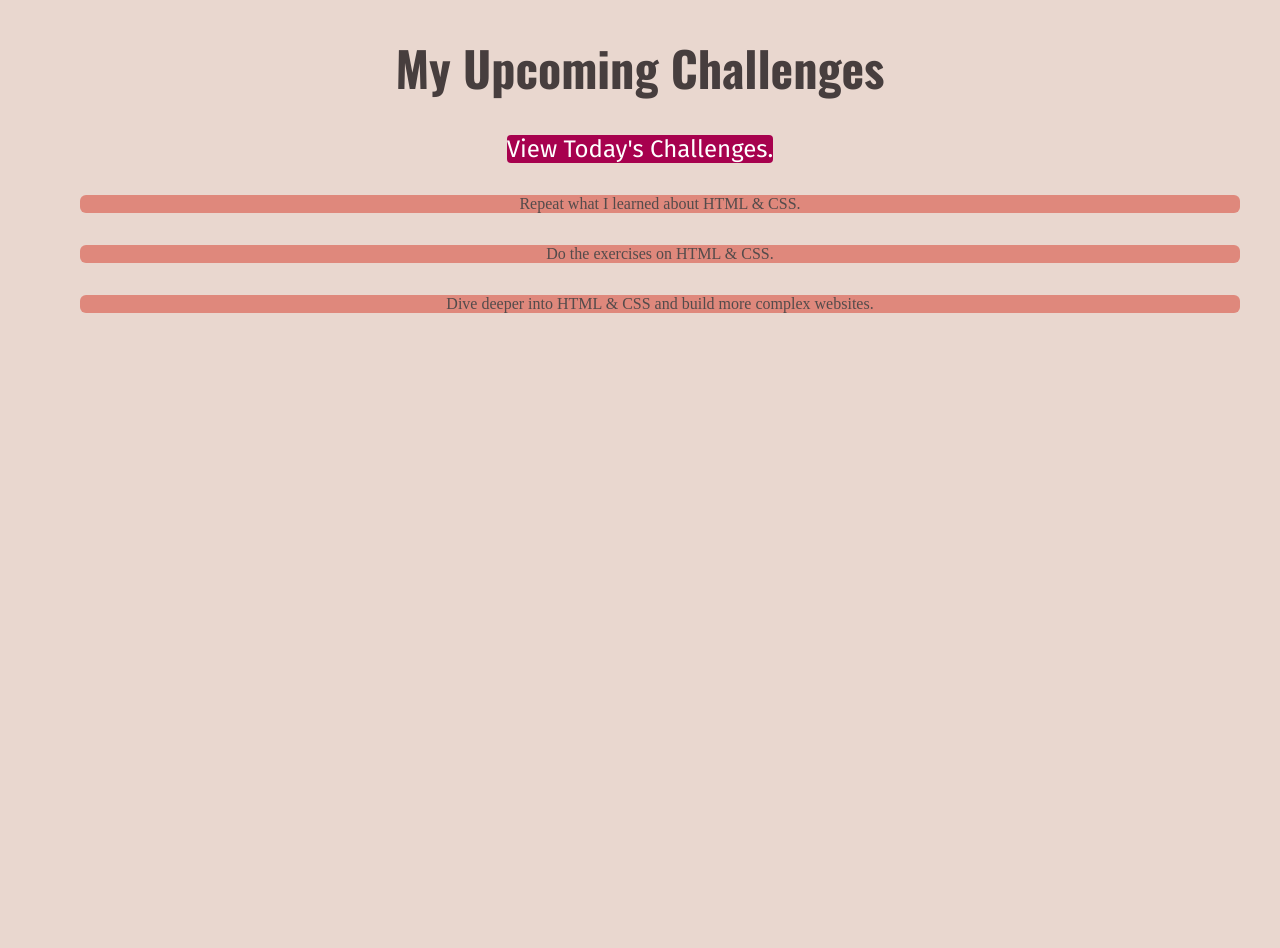
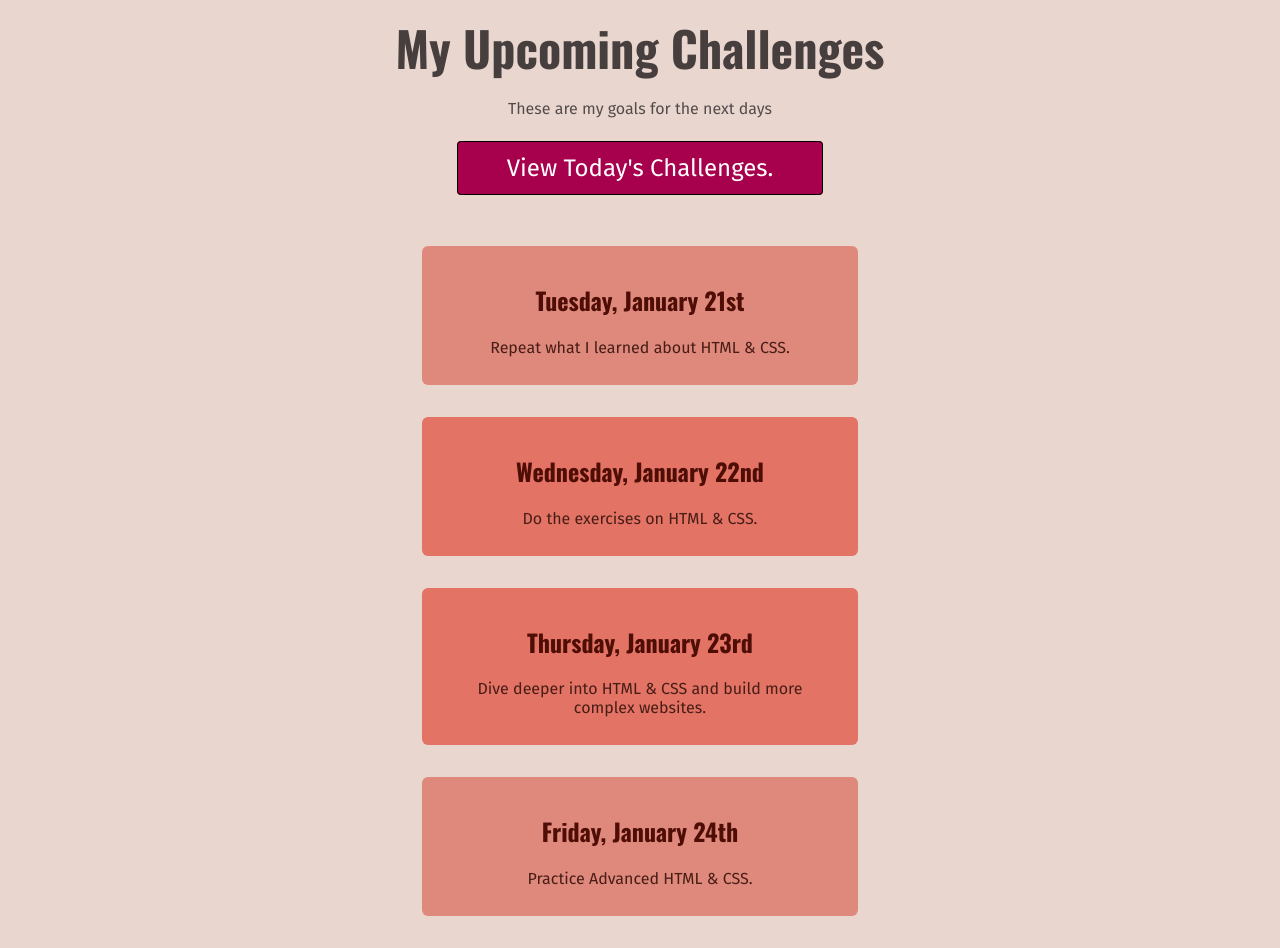
Before and after one commit to jarjishSiddibapa/first-website, a plain HTML site: page full-week.html in a window 1280 px wide. Before the commit the page ends 800 px from the top, so only its background shows below. Drawn offline with nearby package versions, Linux system fonts and the light colour scheme.

Commit message:
Completed Day 7 of 100 Days of Web Development by Academind.

```diff
--- a/full-week.html
+++ b/full-week.html
@@ -24,13 +24,31 @@
     <title>My Upcoming Challenges</title>
   </head>
   <body>
-    <h1>My Upcoming Challenges</h1>
-    <p><a href="index.html">View Today's Challenges.</a></p>
+    <header>
+      <h1>My Upcoming Challenges</h1>
+      <p id="description">These are my goals for the next days</p>
+      <a href="index.html">View Today's Challenges.</a>
+    </header>
 
-    <ol>
-      <li>Repeat what I learned about HTML & CSS.</li>
-      <li>Do the exercises on HTML & CSS.</li>
-      <li>Dive deeper into HTML & CSS and build more complex websites.</li>
-    </ul>
+    <main>
+      <ol>
+        <li>
+          <h2>Tuesday, January 21st</h2>
+          <p>Repeat what I learned about HTML & CSS.</p>
+        </li>
+        <li class="highlight-goal">
+          <h2>Wednesday, January 22nd</h2>
+          <p>Do the exercises on HTML & CSS.</p>
+        </li>
+        <li class="highlight-goal">
+          <h2>Thursday, January 23rd</h2>
+          <p>Dive deeper into HTML & CSS and build more complex websites.</p>
+        </li>
+        <li>
+          <h2>Friday, January 24th</h2>
+          <p>Practice Advanced HTML & CSS.</p>
+        </li>
+      </ol>
+    </main>
   </body>
 </html>
--- a/styles/full-week.css
+++ b/styles/full-week.css
@@ -1,9 +1,24 @@
+header {
+  margin-bottom: 64px;
+}
+
 h1 {
   font-size: 48px;
   color: rgb(71, 62, 62);
+  margin: 12px 0px;
 }
 
+#description {
+  margin-bottom: 36px;
+}
+
+/* header p {
+ margin-bottom: 36px;
+} */
+
 a {
+  padding: 12px 49px;
+  border: 1px solid black;
   background-color: rgb(167, 1, 78);
   color: white;
   border-radius: 4px;
@@ -18,10 +33,28 @@ a:hover {
 ol {
   list-style: none;
   /* color: rgb(255, 255, 0); */
+  width: 500px;
+  margin: 36px auto 0 auto;
+  padding: 0;
 }
 
 li {
+  padding: 16px;
   margin: 32px;
   background-color: rgb(223, 136, 124);
   border-radius: 6px;
 }
+
+h2 {
+  color: rgb(78, 13, 5);
+  font-family: "Oswald", sans-serif;
+}
+
+main p {
+  margin: 12px;
+  color: rgb(71, 29, 22);
+}
+
+.highlight-goal {
+  background-color: rgb(226, 115, 101);
+}
--- a/styles/shared.css
+++ b/styles/shared.css
@@ -10,11 +10,11 @@ h1 {
 }
 
 p {
-  font-family: "Fira Sans", serif;
-  color: rgb(83, 75, 75);
+  font-family: "Fira Sans", serf;
 }
 
 a {
+  font-family: "Fira Sans", serf;
   color: rgb(167, 1, 78);
   text-decoration: none;
 }
```
